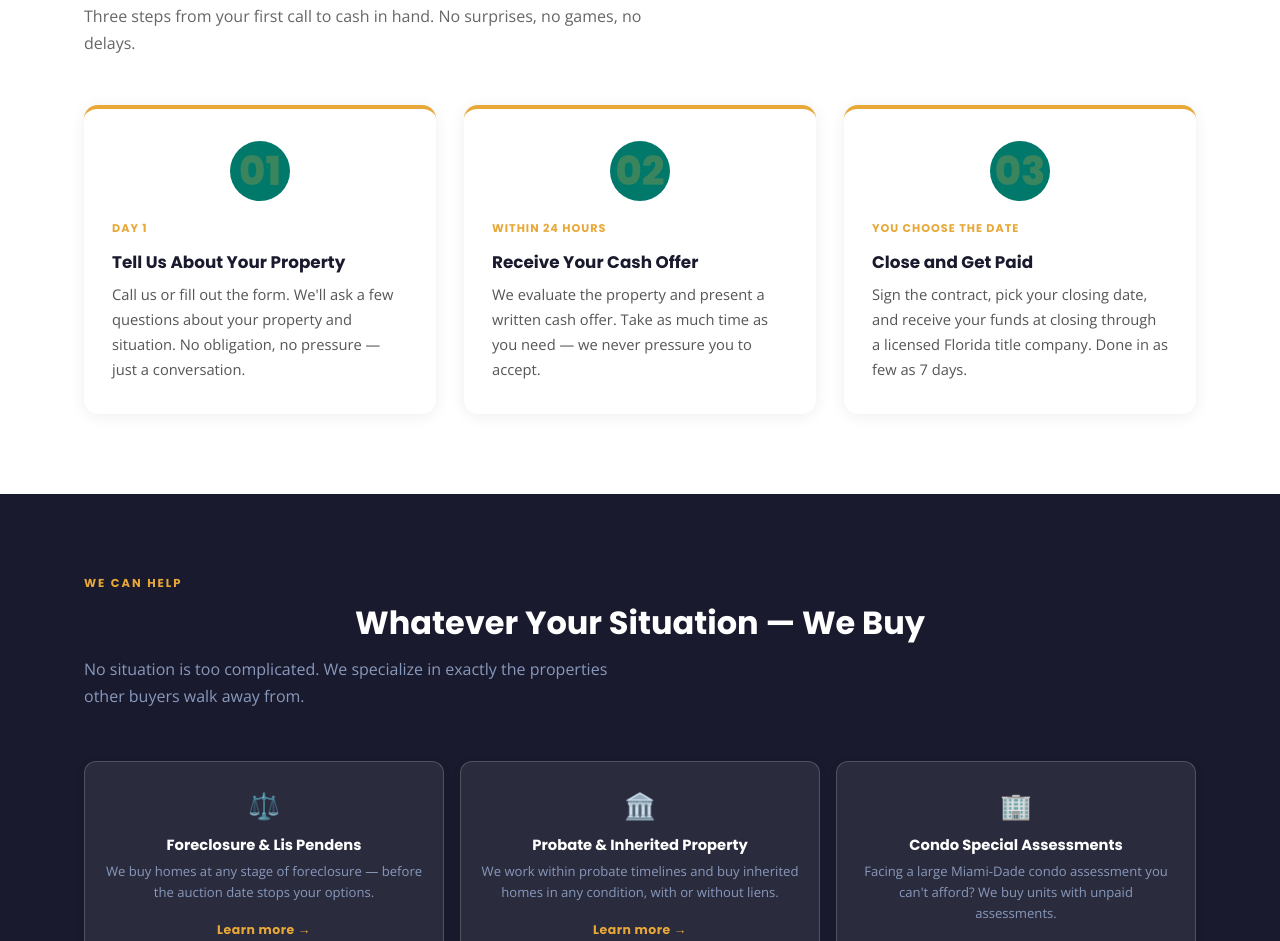
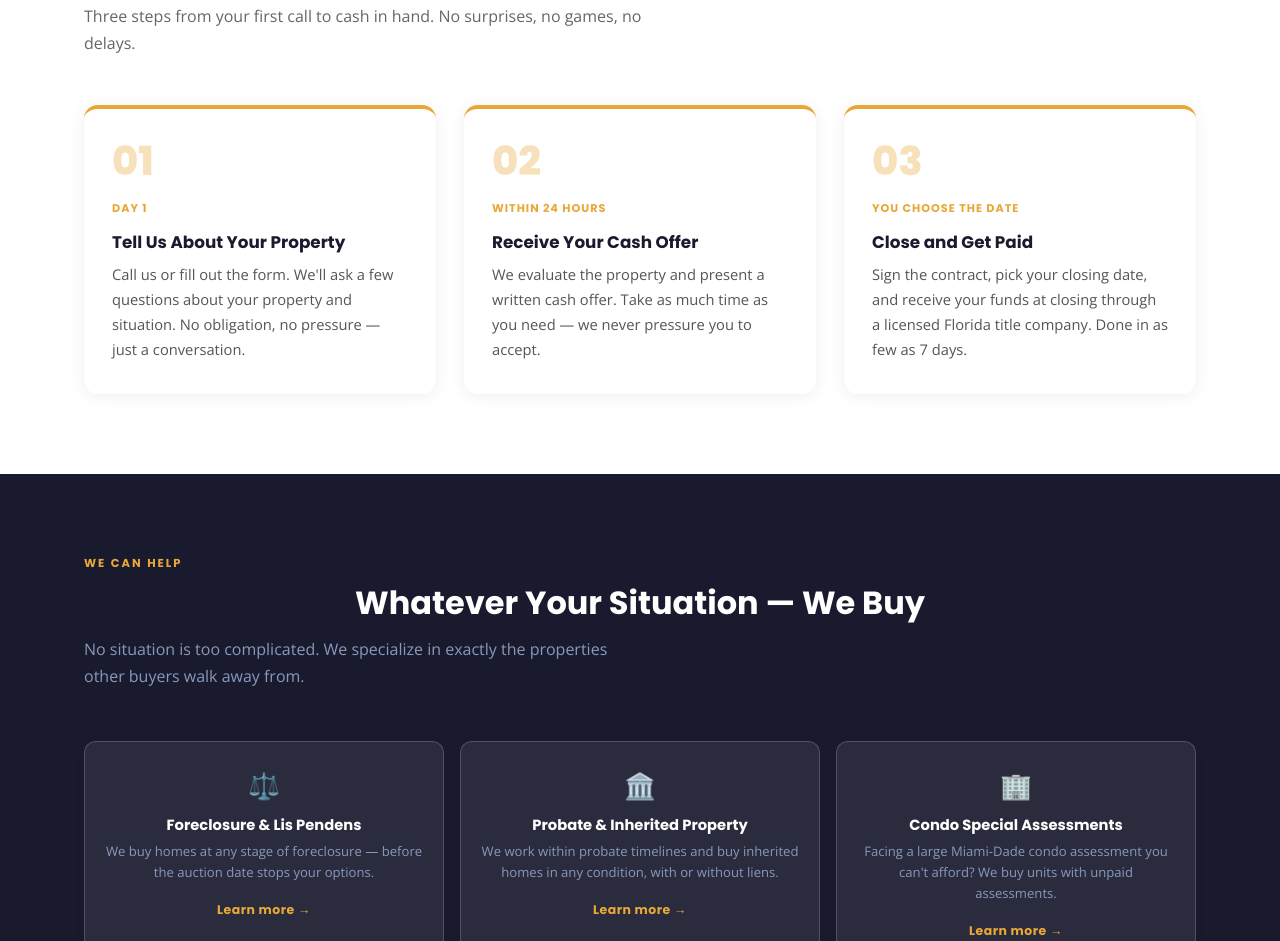
Before and after one commit to sell2fix-ship-it/ACRUX-WEB, a website: page index.html in a window 1280 px wide. Shown: the part 1209-2150 px from the top of the page. Drawn offline with nearby package versions, Linux system fonts and the light colour scheme.

Commit message:
Update index.html

```diff
--- a/index.html
+++ b/index.html
@@ -425,13 +425,19 @@ h1, h2, h3, h4 { font-family: 'Poppins', sans-serif; line-height: 1.2; }
   border-top: 4px solid #e8a838;
   box-shadow: 0 2px 16px rgba(0,0,0,0.07);
 }
-.step-number {
+.step-num-display {
   font-family: 'Poppins', sans-serif;
   font-size: 2.5rem;
   font-weight: 800;
-  color: rgba(232,168,56,0.25);
+  color: rgba(232,168,56,0.35);
   line-height: 1;
   margin-bottom: 12px;
+  background: none;
+  border-radius: 0;
+  width: auto;
+  height: auto;
+  display: block;
+  text-align: left;
 }
 .step-card h3 {
   font-size: 1.05rem;
@@ -986,19 +992,19 @@ h1, h2, h3, h4 { font-family: 'Poppins', sans-serif; line-height: 1.2; }
     <p class="section-sub">Three steps from your first call to cash in hand. No surprises, no games, no delays.</p>
       <div class="steps-grid">
         <div class="step-card">
-        <div class="step-number">01</div>
+          <div class="step-num-display">01</div>
           <span class="step-tag">Day 1</span>
           <h3>Tell Us About Your Property</h3>
           <p>Call us or fill out the form. We'll ask a few questions about your property and situation. No obligation, no pressure — just a conversation.</p>
         </div>
         <div class="step-card">
-        <div class="step-number">02</div>
+          <div class="step-num-display">02</div>
           <span class="step-tag">Within 24 Hours</span>
           <h3>Receive Your Cash Offer</h3>
           <p>We evaluate the property and present a written cash offer. Take as much time as you need — we never pressure you to accept.</p>
         </div>
         <div class="step-card">
-        <div class="step-number">03</div>
+          <div class="step-num-display">03</div>
           <span class="step-tag">You Choose the Date</span>
           <h3>Close and Get Paid</h3>
           <p>Sign the contract, pick your closing date, and receive your funds at closing through a licensed Florida title company. Done in as few as 7 days.</p>
```
Lines whose indentation alone changed are shown as unchanged.
